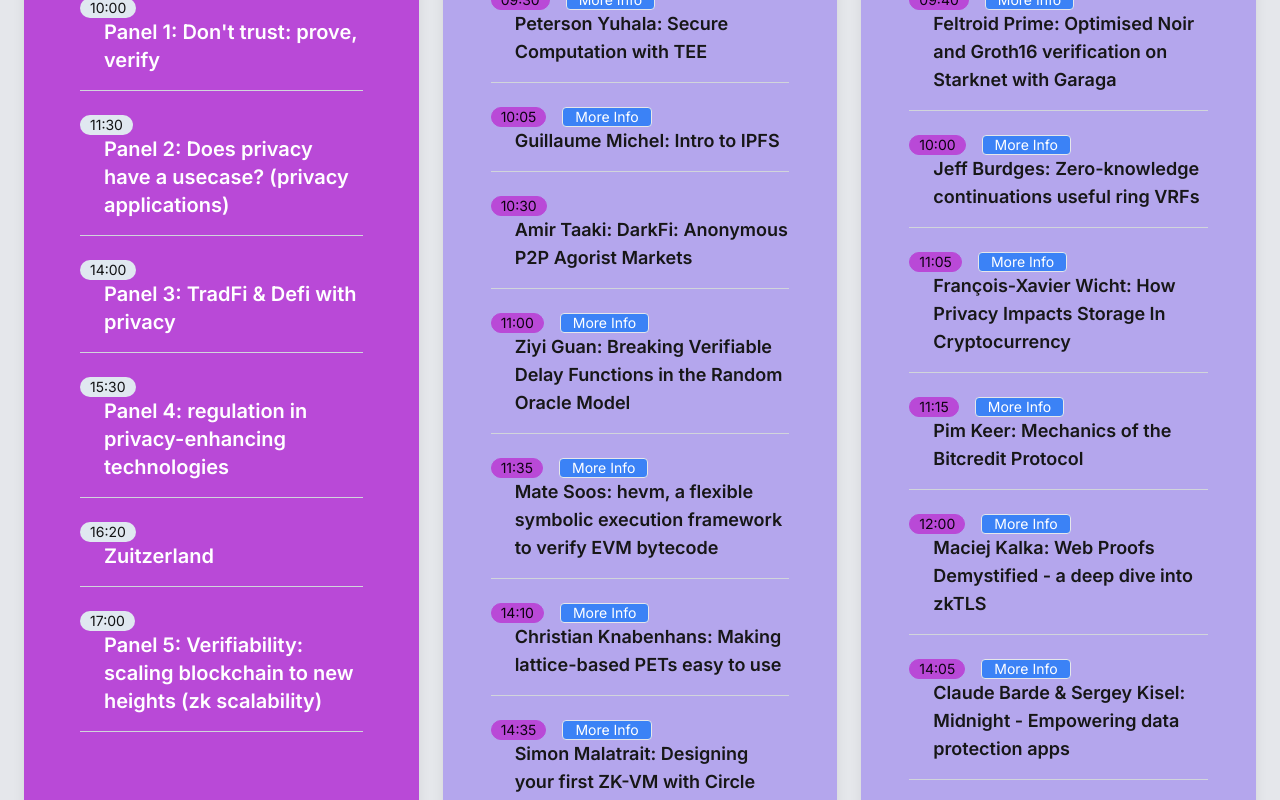
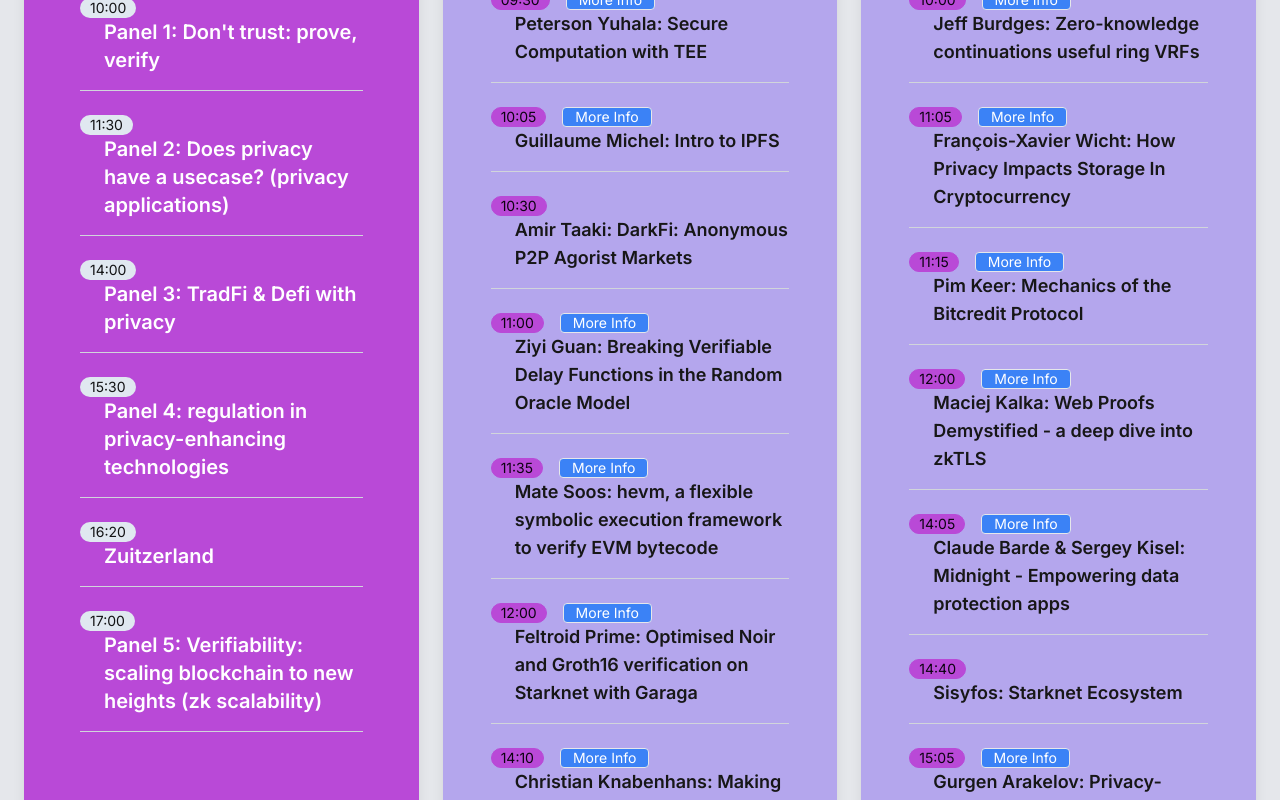
Before and after one commit to bsaepfl/conf-website, a Next.js app: page / in a window 1280 px wide. Shown: the part 2160-2960 px from the top of the page. Built offline with nearby package versions, Linux system fonts and the light colour scheme.

Commit message:
reworked

```diff
--- a/src/app/components/Schedule/Schedule.tsx
+++ b/src/app/components/Schedule/Schedule.tsx
@@ -8,8 +8,13 @@
 
 type Stage = {
   name: string;
-  events: ScheduleEvent[];
+  events: {
+    time: string;
+    title: string;
+    description?: string | React.ReactNode;
+  }[];
 };
+
 
 const stages: Stage[] = [
   {
@@ -31,6 +36,7 @@
       { time: "10:30", title: "Amir Taaki: DarkFi: Anonymous P2P Agorist Markets" },
       { time: "11:00", title: "Ziyi Guan: Breaking Verifiable Delay Functions in the Random Oracle Model", description: "This work resolves the open problem of whether verifiable delay functions (VDFs) can be constructed in the random oracle model." },
       { time: "11:35", title: "Mate Soos: hevm, a flexible symbolic execution framework to verify EVM bytecode", description: "In this talk, I'll present hevm, a symbolic execution engine for the EVM that can prove safety properties for EVM bytecode or verify semantic equivalence between two bytecode objects. It exposes a user-friendly API in Solidity that allows you to define symbolic tests using almost exactly the same syntax as usual unit tests. The underlying symbolic execution framework, written in Haskell, is a powerful, extensible system that allows the tool to easily fit many different needs, such as concrete, semi-concrete, symbolic, or even multi-transaction symbolic execution."},
+      { time: "12:00", title: "Feltroid Prime: Optimised Noir and Groth16 verification on Starknet with Garaga", description: "A practical presentation of the techniques used to enable cheap verification of Zk Proofs on Starknet with Garaga." },
       { time: "14:10", title: "Christian Knabenhans: Making lattice-based PETs easy to use", description: "Cryptographic primitives built from  assumptions are versatile and powerful building blocks for privacy-preserving applications. However, lattice-based cryptography (in particular zero-knowledge proofs) are scarcely implemented, in part because of the complexity of reasoning about and parametrizing them. In this talk, I introduce lattirust, a comprehensive and high-assurance lattice cryptography library, written in Rust, which adresses these challenges. " },
       { time: "14:35", title: "Simon Malatrait: Designing your first ZK-VM with Circle STARKs: a Brainfuck AIR for STWO", description: "Why would someone want to prove programs?" },
       { time: "15:10", title: "Handan Alper: zkSharding, scaling Ethereum with sharded rollups", description: "This talk introduces zkSharding, an innovative Ethereum rollup that combines sharding with ZKPs. By enabling parallel transaction processing across independent execution shards, zkSharding achieves high throughput while preserving security, decentralization. Its architecture is built on key innovations like ShardDAG for transaction ordering, asynchronous cross-shard communication, and efficient zkProof aggregation through a distributed prover network." },
@@ -42,7 +48,7 @@
   {
     name: "Side Stage 2",
     events: [
-      { time: "09:40", title: "Feltroid Prime: Optimised Noir and Groth16 verification on Starknet with Garaga", description: "A practical presentation of the techniques used to enable cheap verification of Zk Proofs on Starknet with Garaga." },
+
       { time: "10:00", title: "Jeff Burdges: Zero-knowledge continuations useful ring VRFs", description: "Ring VRFs aka anonymised verifiable random functions provide a cleaver framework. We discuss the tricky parts of deploying prover optimisations for ring ." },
       { time: "11:05", title: "François-Xavier Wicht: How Privacy Impacts Storage In Cryptocurrency", description: "Blockchain technologies have emerged more than a decade ago as a decentralized alternative to fiat currencies. They substantially differ from their counterparts since they allow any party to join the network and validate transactions. Transactions are thus usually conducted transparently and completely visible to anyone in order to validate them. Financial activities of honest users can thus easily be tracked and analyzed, undermining the privacy of individuals and businesses. Several new cryptocurrencies, such as ZCash and Monero, were developed to address these privacy concerns by providing enhanced privacy for users. However, incorporating privacy in a blockchain system incurs significant computational and storage overhead due to its validity requirements. In this talk, we focus on the later and reason systematically on the structure and the cause of this additional storage requirements." },
       { time: "11:15", title: "Pim Keer: Mechanics of the Bitcredit Protocol", description: "BoLD is a new dispute resolution protocol that is designed to replace the originally deployed Arbitrum dispute resolution protocol. Unlike that protocol, BoLD is resistant to delay attacks. It achieves this resistance without a significant increase in onchain computation costs and with reduced staking costs." },
@@ -54,13 +60,15 @@
       { time: "16:05", title: "Kassandra.eth: Stealthereum: open-source tools for onchain stealth NOW", description: "Journey through building practical onchain privacy tools that people will actually use! Taking baby-steps to a much more anonymized ethereum blockspace by tackling the difficult problem of UX. Introducing the 'Cypherpunk Wallet' project." },
       { time: "16:35", title: "Alexander Linton: How Decentralised Messaging Protects Privacy", description:"There are growing concerns around the centralisation of data on messaging platforms and the risks of privacy erosion, particularly when apps retain personal information that can be exploited by malicious actors." },
       { time: "17:10", title: "Nicolas Sierro: Self Sovereign Identity for Age assurance with ZK Proofs: from data privacy compliance to successful usage through suited business model", description: (
-        <>
-          - On-the-edge age estimation for data privacy compliance <br />
-          - Self Sovereign Identity with credentials in wallet & Zero-Knowledge Proof <br />
-          - Consumer usage success with no or minimal fees <br />
-          - Who will pay? The right business model with platform, issuer, and verifier, with examples of running systems and PoCs
-        </>
-      ) },
+        <p>
+          -On-the-edge age estimation for data privacy compliance
+          <br />
+          -Self Sovereign Identity with credentials in wallet & Zero-Knowledge Proof
+          <br />
+          -Consumer usage success with no or minimal fees
+          <br />
+          -Who will pay? The right business model with platform, issuer, and verifier, with examples of running systems and PoCs/</p>
+      ),},
       { time: "17:30", title: "Maxim Orlovsky: Ultraviolet: A new generation of privacy-first ultra-scalable smart contracts made with client-side validation (RGB) and zk-VM (SONIC). ", description: "Client-side validation is a new distributed computing paradigm, which allows significant scalability and privacy. Over the last 6 years we have been building a platform which leverages client-side validation to provide a Turing-complete privacy-first distributed computing and smart contracts. This resulted in  the development of a set of new distributed computing approaches, which bring privacy and scalability much beyond what is possible with blockchains: peers verify not the entire global state history, but just a small part of it which has direct relation to the state they want to operate; and this history is compressed with zk-STARKs on the client side. In the talk we will present the details of how this is achieved, starting with a new consensus mechanism (Prime), capability-based memory model for distributed zk-computing (SONIC), zk-VM (zk-AluVM), smart contract platform (RGB) and the network, which utilizes all of these compontents (Ultraviolet)." },
     ],
   },
```
Also changed, not shown: src/app/images/speakers/VA.jpeg.
